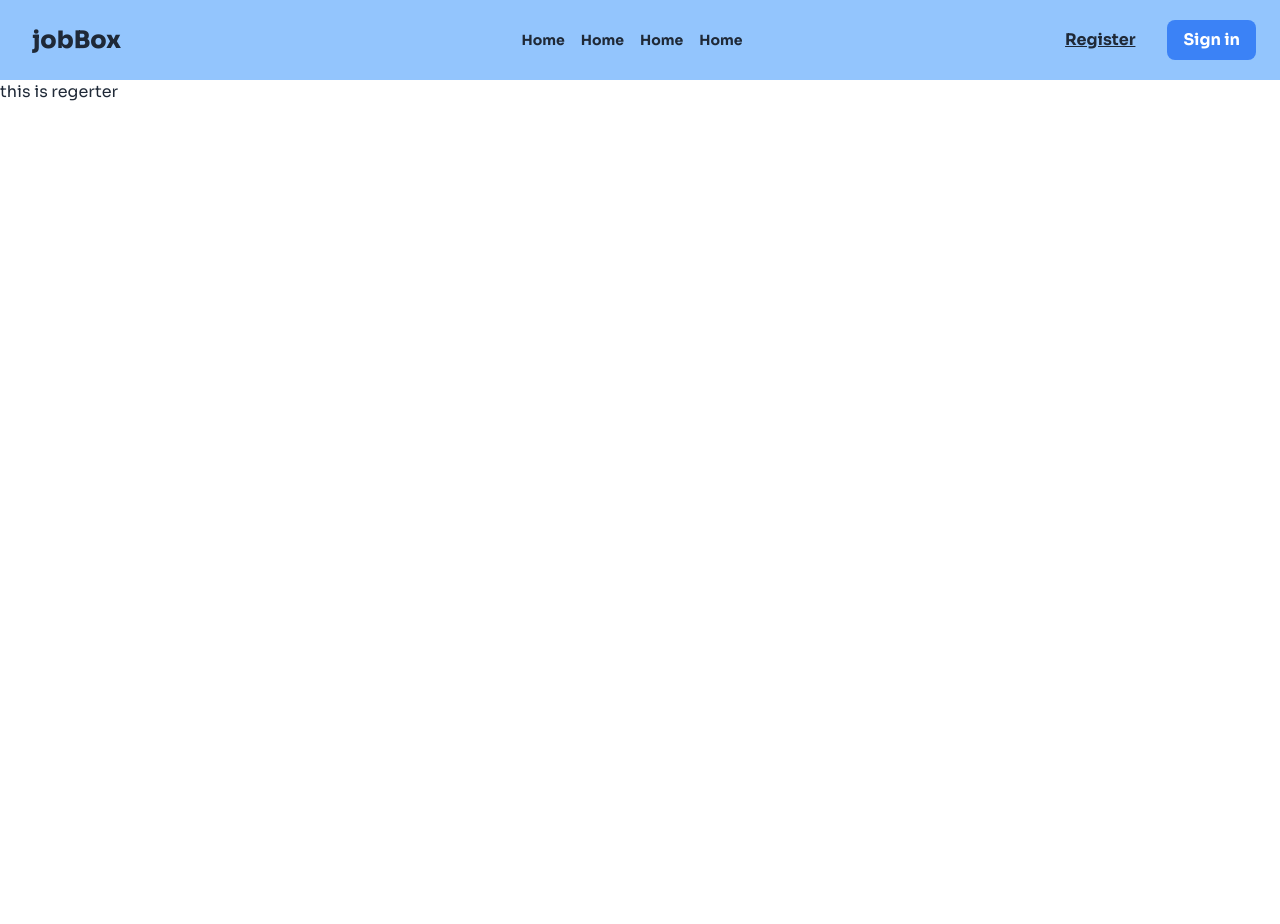
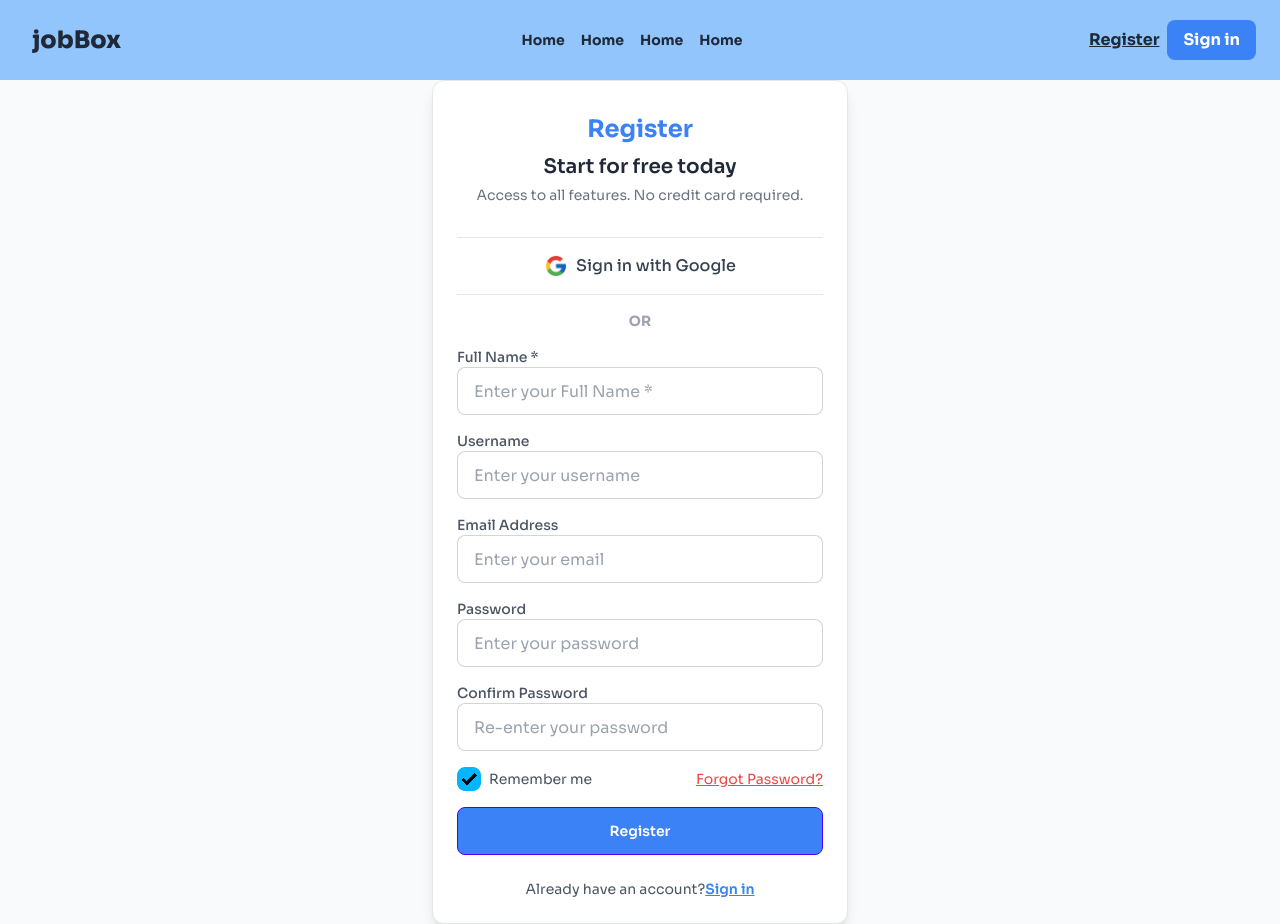
Before and after one commit to himel1625/JOB-PORTAL-SYSTEM, a React (Vite) app: page /Register in a window 1280 px wide. Before the commit the page ends 800 px from the top, so only its background shows below. Built offline with nearby package versions, Linux system fonts and the light colour scheme.

Commit message:
implement register section

```diff
--- a/src/Pages/Shared/Navbar.jsx
+++ b/src/Pages/Shared/Navbar.jsx
@@ -75,7 +75,9 @@ const Navbar = () => {
         <div className="navbar-center hidden lg:flex">
           <ul className="menu menu-horizontal px-1">{Links}</ul>
         </div>
+
         <div className="navbar-end space-x-2 mr-4">
+          <div></div>
           <NavLink
             to="/Register"
             className="underline mr-6 font-bold hidden md:block "
--- a/src/Pages/Shared/Register/Register.jsx
+++ b/src/Pages/Shared/Register/Register.jsx
@@ -1,5 +1,153 @@
+import { Helmet } from 'react-helmet-async';
+import GoogleLogo from '../../../assets/Google.png';
+import { Link } from 'react-router-dom';
+
 const Register = () => {
-  return <div>this is regerter</div>;
+  return (
+    <>
+      <Helmet>
+        <title>Job-Portal | Register</title>
+      </Helmet>
+      <div className="flex items-center justify-center min-h-screen bg-gray-50 px-4">
+        <div className="border border-gray-200 shadow-lg rounded-xl w-full sm:w-11/12 md:w-2/3 lg:w-1/3 bg-white">
+          <div className="text-center px-6 py-8">
+            <h1 className="text-xl sm:text-2xl font-bold text-blue-500">
+              Register
+            </h1>
+            <p className="text-lg sm:text-xl font-semibold mt-2">
+              Start for free today
+            </p>
+            <p className="text-sm text-gray-500 mt-1">
+              Access to all features. No credit card required.
+            </p>
+          </div>
+
+          <div className="hover:scale-105 transition-transform cursor-pointer px-6">
+            <hr />
+            <div className="flex items-center justify-center py-4">
+              <img className="w-6 h-6" src={GoogleLogo} alt="Google Logo" />
+              <p className="ml-2 text-sm sm:text-base font-medium text-gray-700">
+                Sign in with Google
+              </p>
+            </div>
+            <hr />
+          </div>
+
+          <div className="text-center font-bold text-sm text-gray-400 mt-4 mb-4">
+            OR
+          </div>
+
+          <form className="px-6 space-y-4">
+            <div>
+              <label
+                className="block text-sm font-medium text-gray-600"
+                htmlFor="username"
+              >
+                Full Name *
+              </label>
+              <input
+                type="text"
+                id="FullName"
+                placeholder="Enter your Full Name *"
+                className="input input-bordered w-full focus:outline-none focus:ring focus:ring-blue-300"
+              />
+            </div>
+            <div>
+              <label
+                className="block text-sm font-medium text-gray-600"
+                htmlFor="username"
+              >
+                Username
+              </label>
+              <input
+                type="text"
+                id="username"
+                placeholder="Enter your username"
+                className="input input-bordered w-full focus:outline-none focus:ring focus:ring-blue-300"
+              />
+            </div>
+
+            <div>
+              <label
+                className="block text-sm font-medium text-gray-600"
+                htmlFor="email"
+              >
+                Email Address
+              </label>
+              <input
+                type="email"
+                id="email"
+                placeholder="Enter your email"
+                className="input input-bordered w-full focus:outline-none focus:ring focus:ring-blue-300"
+              />
+            </div>
+
+            <div>
+              <label
+                className="block text-sm font-medium text-gray-600"
+                htmlFor="password"
+              >
+                Password
+              </label>
+              <input
+                type="password"
+                id="password"
+                placeholder="Enter your password"
+                className="input input-bordered w-full focus:outline-none focus:ring focus:ring-blue-300"
+              />
+            </div>
+
+            <div>
+              <label
+                className="block text-sm font-medium text-gray-600"
+                htmlFor="confirm-password"
+              >
+                Confirm Password
+              </label>
+              <input
+                type="password"
+                id="confirm-password"
+                placeholder="Re-enter your password"
+                className="input input-bordered w-full focus:outline-none focus:ring focus:ring-blue-300"
+              />
+            </div>
+
+            <div className="flex justify-between items-center">
+              <label className="flex items-center text-sm text-gray-600">
+                <input
+                  type="checkbox"
+                  defaultChecked
+                  className="checkbox checkbox-info mr-2"
+                />
+                Remember me
+              </label>
+              <p className="text-sm text-red-500 underline cursor-pointer">
+                Forgot Password?
+              </p>
+            </div>
+
+            <div>
+              <button className="btn btn-primary w-full bg-blue-500 hover:bg-blue-700 text-white">
+                Register
+              </button>
+            </div>
+          </form>
+
+          <div className="text-center py-6">
+            <p className="text-sm text-gray-600">
+              Already have an account?
+              <Link
+                to="/SignIn"
+                className="text-blue-500 font-semibold underline"
+              >
+                Sign in
+              </Link>
+            </p>
+          </div>
+        </div>
+      </div>
+    </>
+  );
 };
 
 export default Register;
--- a/src/Pages/SignIn/SignIn.jsx
+++ b/src/Pages/SignIn/SignIn.jsx
@@ -35,8 +35,12 @@ const SignIn = () => {
 
           <div className="divider font-bold pt-4 px-4">Or continue with</div>
 
+          <form>
             <div className="pt-3 px-4">
-            <label className="font-light text-sm pb-2 block" htmlFor="username">
+              <label
+                className="font-light text-sm pb-2 block"
+                htmlFor="username"
+              >
                 Username or Email address *
               </label>
               <input
@@ -49,7 +53,10 @@ const SignIn = () => {
             </div>
 
             <div className="pt-3 px-4">
-            <label className="font-light text-sm pb-2 block" htmlFor="password">
+              <label
+                className="font-light text-sm pb-2 block"
+                htmlFor="password"
+              >
                 Password *
               </label>
               <input
@@ -60,7 +67,7 @@ const SignIn = () => {
                 className="input input-bordered w-full"
               />
             </div>
-
+          </form>
           <div className="flex justify-between items-center mx-4 pt-6 text-sm">
             <div className="flex items-center">
               <input
```
Lines whose indentation alone changed are shown as unchanged.
